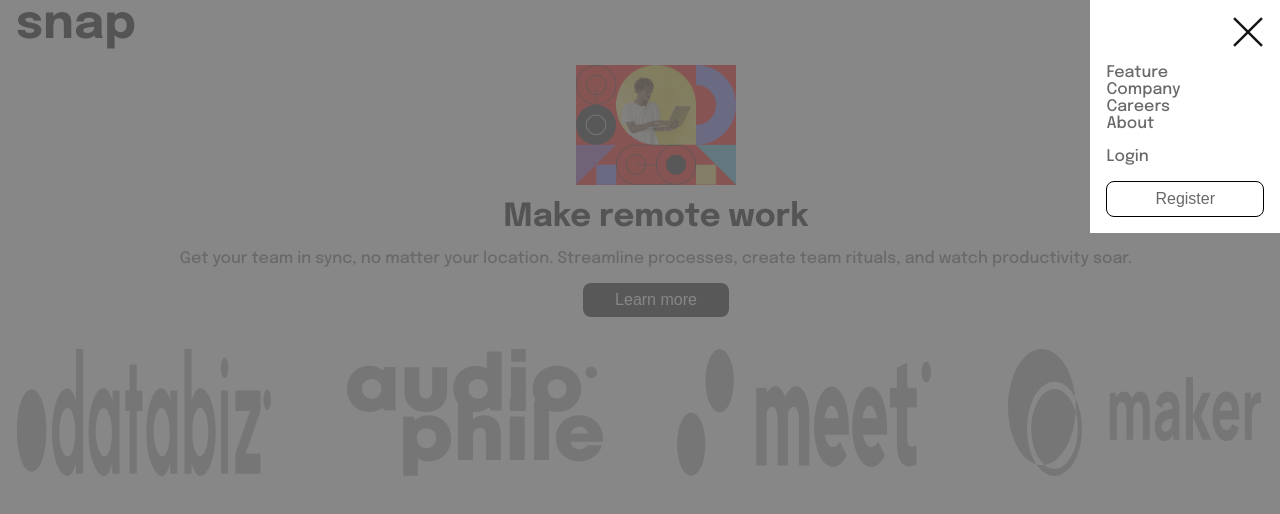
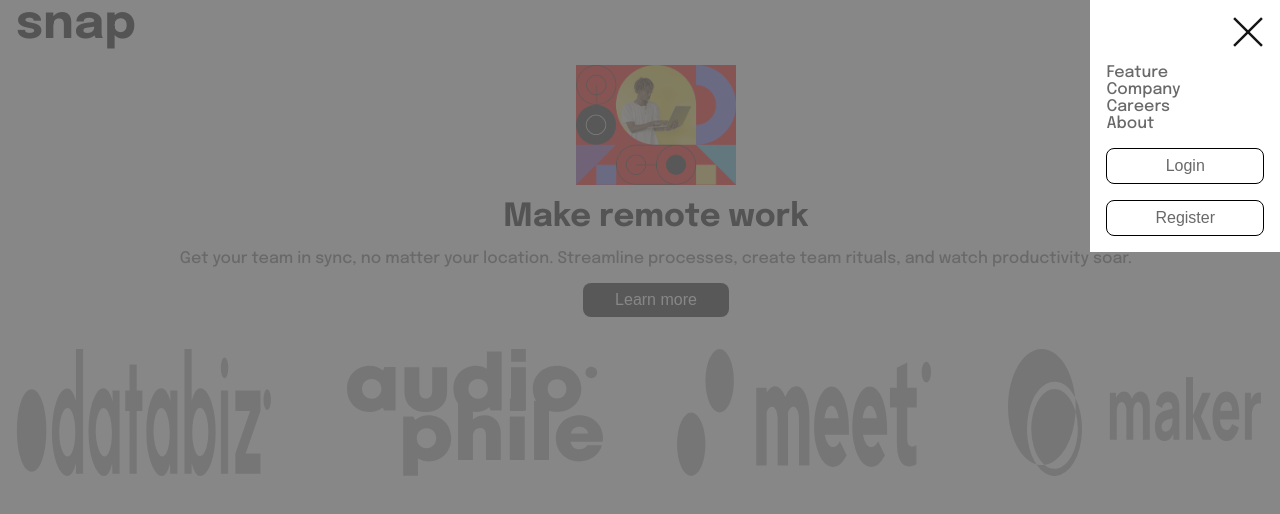
Before and after one commit to riwepo/fem-intro-section-with-dropdown-navigation, a React (Create React App) app: page / in a window 1280 px wide. Both pictures are taken after a click on the picture 1248 px from the left and 29 px from the top of the page. Shown: the top 514 px of the page. Built offline with nearby package versions, Linux system fonts and the light colour scheme.

Commit message:
implement login button

```diff
--- a/src/components/MenuActive.js
+++ b/src/components/MenuActive.js
@@ -21,8 +21,12 @@ function MenuActive({ onMenuClose }) {
           <p>Careers</p>
           <p>About</p>
         </div>
-        <p>Login</p>
-        <button className={classes.button}>Register</button>
+        <button className={`${classes.button} ${classes.loginButton}`}>
+          Login
+        </button>
+        <button className={`${classes.button} ${classes.registerButton}`}>
+          Register
+        </button>
       </div>
     </>
   );
```
